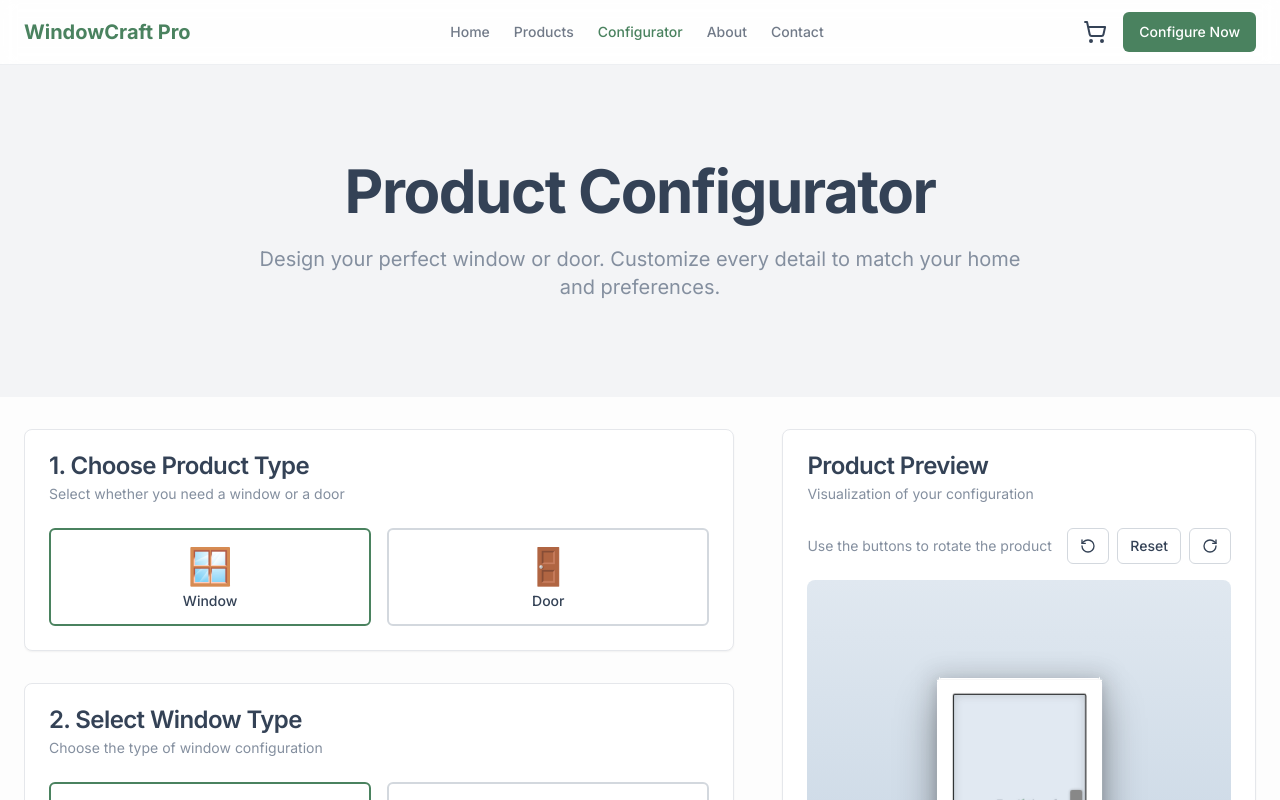
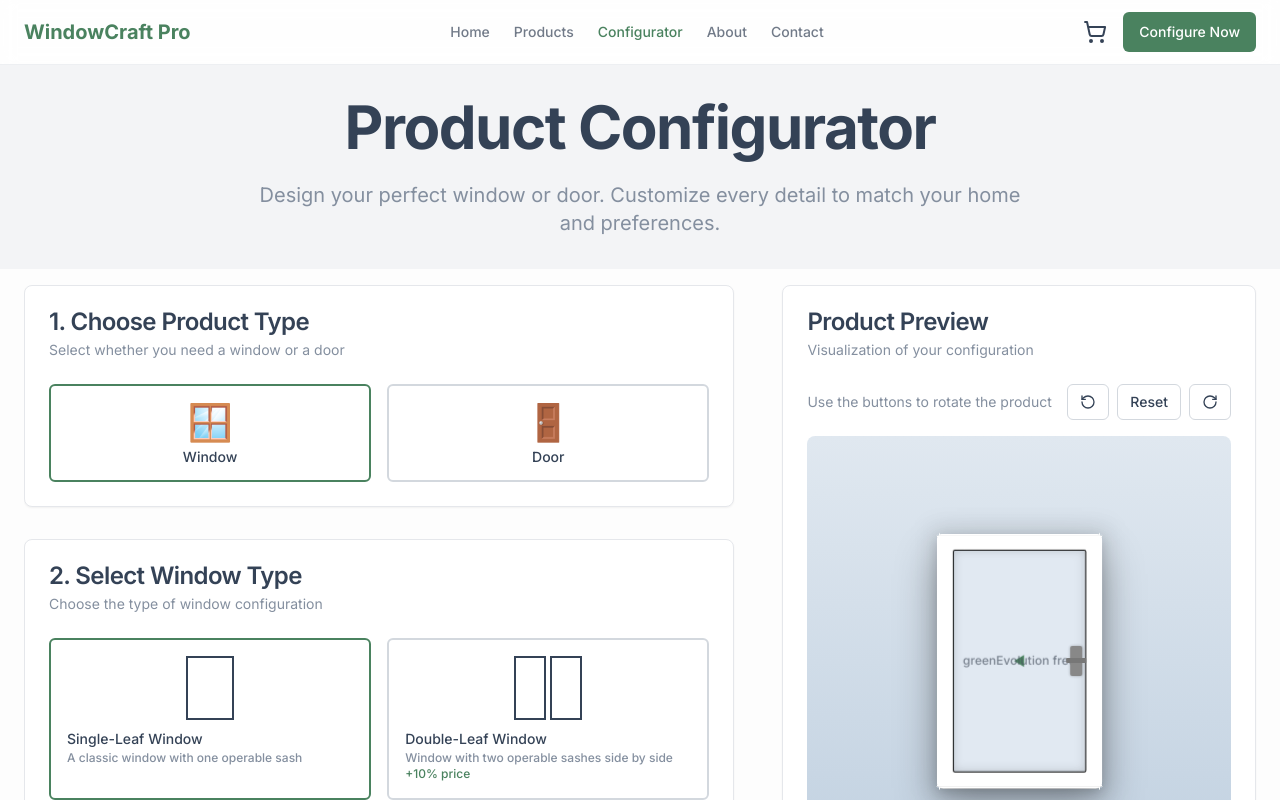
Before and after one commit to jonitri/window-craft-visualizer-shop, a React (Vite) app: page /configurator in a window 1280 px wide. Shown: the top 800 px of the page. Built offline with nearby package versions, Linux system fonts and the light colour scheme.

Commit message:
Fix: Extend configuration panel to bottom
The left configuration panel was updated to extend to the bottom of the page, removing the need for scrolling.

```diff
--- a/src/components/configurator/ConfigurationOptions.tsx
+++ b/src/components/configurator/ConfigurationOptions.tsx
@@ -38,10 +38,10 @@ export const ConfigurationOptions = ({ children }: ConfigurationOptionsProps) =>
       ref={optionsRef}
       className="lg:col-span-6 space-y-8 overflow-y-auto pb-24"
       style={{
-        height: 'calc(100vh - 120px)',
+        height: 'calc(100vh - 80px)',
         paddingRight: '1rem',
         position: 'sticky',
-        top: '120px'
+        top: '80px'
       }}
     >
       {children}
--- a/src/components/configurator/ConfiguratorLayout.tsx
+++ b/src/components/configurator/ConfiguratorLayout.tsx
@@ -11,7 +11,7 @@ export const ConfiguratorLayout = ({ children }: ConfiguratorLayoutProps) => {
     <Layout>
       {/* Hero Section */}
       <section className="bg-secondary">
-        <div className="container-custom section-padding">
+        <div className="container-custom py-8">
           <h1 className="heading-1 text-center mb-6">Product Configurator</h1>
           <p className="text-xl text-muted-foreground text-center max-w-3xl mx-auto">
             Design your perfect window or door. Customize every detail to match your home and preferences.
@@ -21,7 +21,7 @@ export const ConfiguratorLayout = ({ children }: ConfiguratorLayoutProps) => {
 
       {/* Configurator Section */}
       <section className="container-custom pb-24">
-        <div className="grid lg:grid-cols-10 gap-8 pt-8">
+        <div className="grid lg:grid-cols-10 gap-8 pt-4">
           {children}
         </div>
       </section>
--- a/src/components/configurator/PreviewAndSummary.tsx
+++ b/src/components/configurator/PreviewAndSummary.tsx
@@ -8,7 +8,7 @@ interface PreviewAndSummaryProps {
 export const PreviewAndSummary = ({ children }: PreviewAndSummaryProps) => {
   return (
     <div className="lg:col-span-4 space-y-8">
-      <div className="sticky top-24">
+      <div className="sticky top-20">
         {children}
       </div>
     </div>
```
